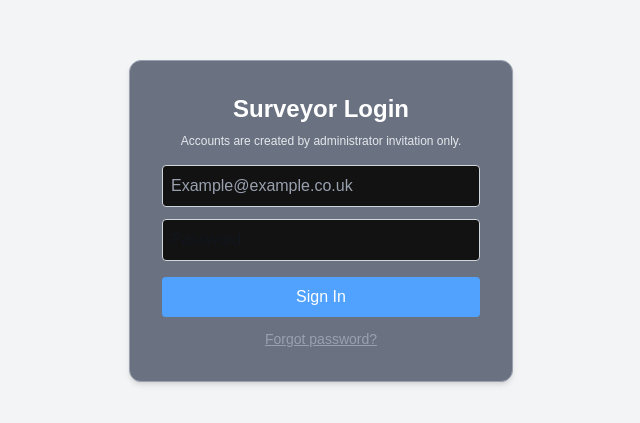
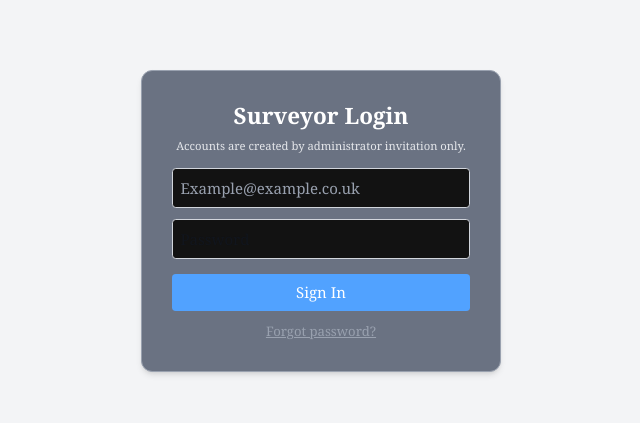
Before and after one commit to Bodders07/InoSurv-Manholes, a Next.js app: page /auth in a window 1280 px wide. Shown: the part 179-602 px from the top of the page, without its empty margins (319-959 px from the left). Built offline with nearby package versions, Linux system fonts and the light colour scheme; no server answers.

Commit message:
Typography: use Amasis MT Pro Light and reduce base text size

```diff
--- a/src/app/globals.css
+++ b/src/app/globals.css
@@ -9,7 +9,8 @@
 @theme inline {
   --color-background: var(--background);
   --color-foreground: var(--foreground);
-  --font-sans: var(--font-geist-sans);
+  /* Use Amasis MT Pro Light when available, with serif fallbacks */
+  --font-sans: 'Amasis MT Pro Light', 'Amasis MT Pro', Georgia, 'Times New Roman', serif;
   --font-mono: var(--font-geist-mono);
 }
 
@@ -23,8 +24,12 @@
 body {
   background: var(--background);
   color: var(--foreground);
-  font-family: Arial, Helvetica, sans-serif;
+  /* Site-wide font family */
+  font-family: 'Amasis MT Pro Light', 'Amasis MT Pro', Georgia, 'Times New Roman', serif;
 }
+
+/* Reduce the root font size slightly to make all text one step smaller */
+html { font-size: 15px; }
 
 /* Explicit theme classes override media preference */
 .theme-light {
```
